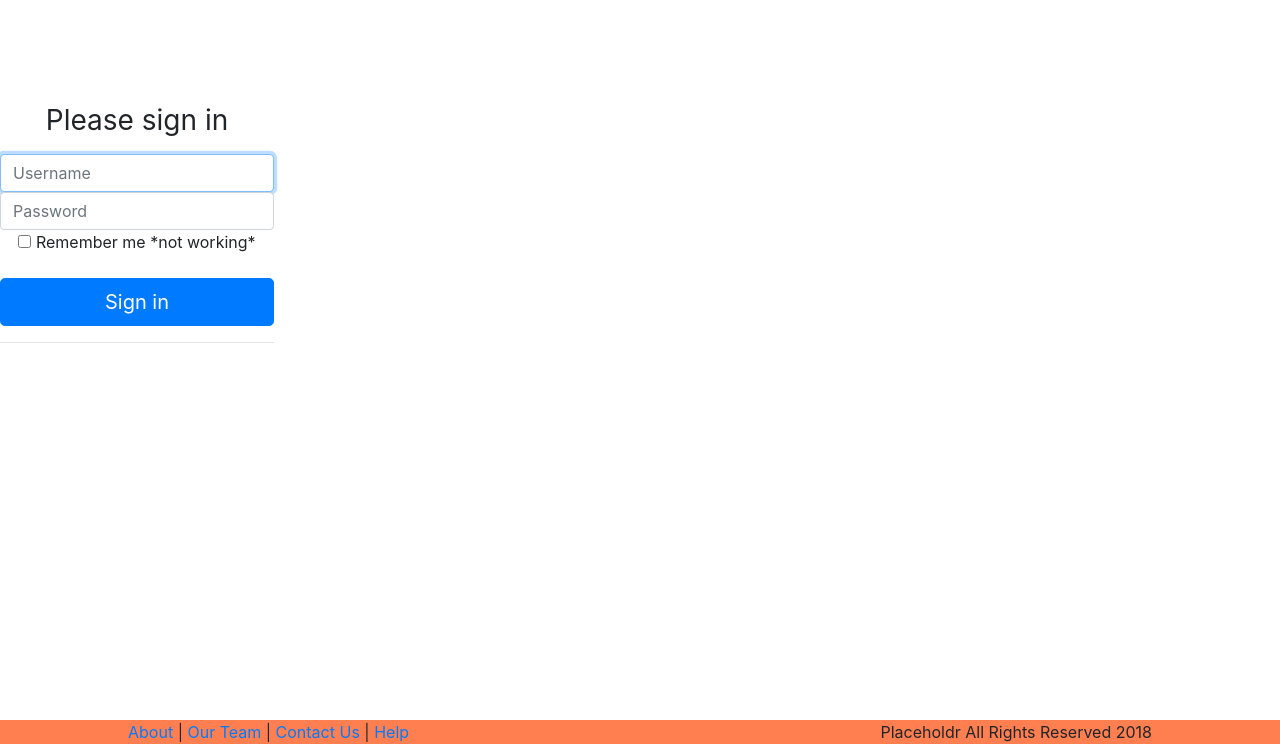
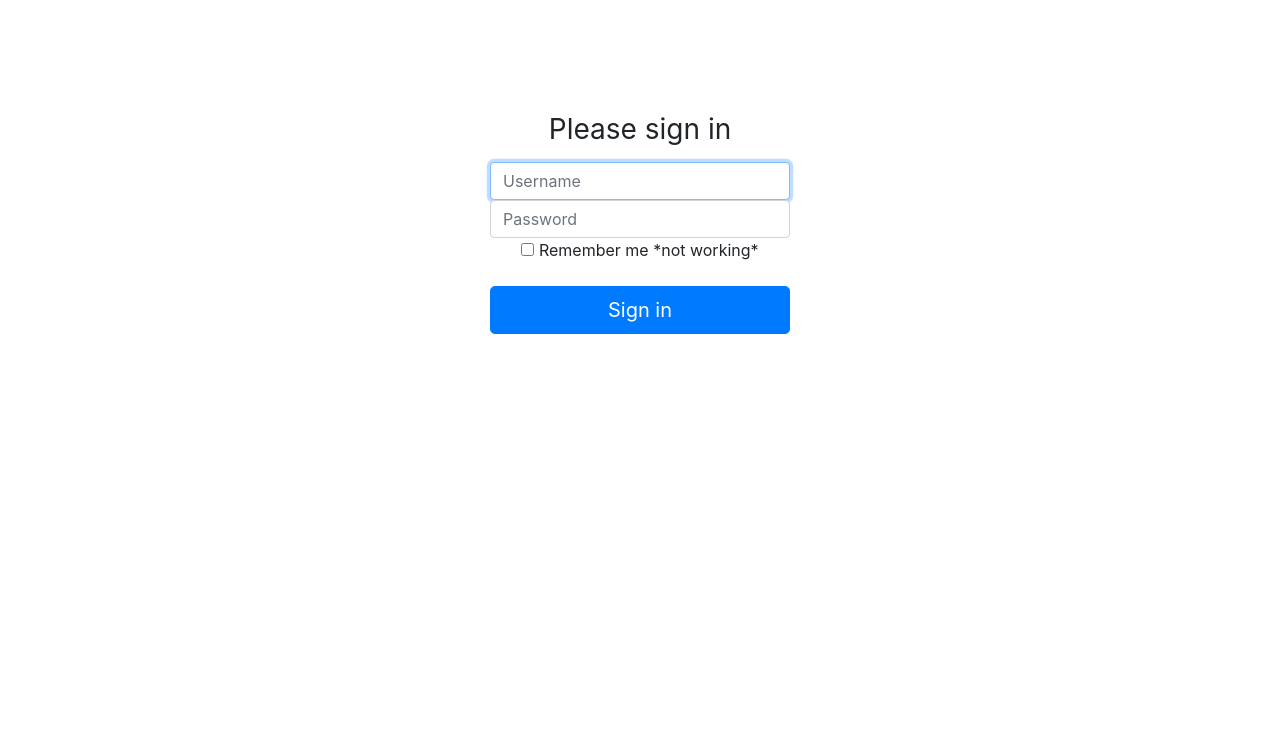
Before and after one commit to WADPlaceholdr/Placeholdr, a Django app: page /placeholdr/login/ in a window 1280 px wide. Shown: the part 56-800 px from the top of the page. Run offline with Django 3.2, Linux system fonts and the light colour scheme; data that the repository does not hold is empty; some libraries are stand-ins or nearby versions.

Commit message:
aestetic work on login page

```diff
--- /dev/null
+++ b/static/styles/login.css
@@ -0,0 +1,14 @@
+.form-signin {
+	width: 100%;
+	max-width: 330px;
+	padding: 15px;
+	margin: auto;
+	margin-top: 12%;
+}
+
+#notification {
+	width: 100%;
+	max-width: 330px;
+	padding: 15px;
+	margin: auto;
+}
--- a/templates/placeholdr/base.html
+++ b/templates/placeholdr/base.html
@@ -29,7 +29,7 @@
 			{% endblock %}
 		</title>
 	</head>
-	<body>
+	<body class="{% block body_class %}{% endblock %}">
 		<nav class="navbar navbar-expand-lg navbar-light bg-light fixed-top">
 			<a class="navbar-brand" href="#">
 				<!-- Logo commented out until higher rez available -->
@@ -104,22 +104,8 @@
 			</div>
 		</nav>
 
-		<div id = "mid" style="position:absolute; top:20%;">
-			<div>
-				{% block sidebar_block %}
-					{% get_category_list category %}
-				{% endblock %}
-			</div>
-			<div>
 		{% block body_block %}
 		{% endblock %}
-			</div>
-		<hr />
-		</div>
-		<div id="footer" style="position:fixed; width:100%; bottom:0%; background-color:coral; float:left;">
-			<div id="links" style="text-align: left; position:relative; left:10%; float:left;"><a href="{% url 'about' %}">About</a> | <a href="{% url 'team' %}">Our Team</a> | <a href="{% url 'contact' %}">Contact Us</a> | <a href="{% url 'help' %}">Help</a></div>
-			<div id="rights" style="position:relative; top:0px; right: 10%; text-align: right; z-index:-1">Placeholdr All Rights Reserved 2018</div>
-		</div>
 
 		<!-- Bootstrap jQuery -->
 		<script src="https://code.jquery.com/jquery-3.2.1.slim.min.js" integrity="sha384-KJ3o2DKtIkvYIK3UENzmM7KCkRr/rE9/Qpg6aAZGJwFDMVNA/GpGFF93hXpG5KkN" crossorigin="anonymous"></script>
@@ -128,7 +114,4 @@
 		<!-- Bootstrap JavaScript -->
 		<script src="https://maxcdn.bootstrapcdn.com/bootstrap/4.0.0/js/bootstrap.min.js" integrity="sha384-JZR6Spejh4U02d8jOt6vLEHfe/JQGiRRSQQxSfFWpi1MquVdAyjUar5+76PVCmYl" crossorigin="anonymous"></script>
 	</body>
-
-
-
 </html>
--- a/templates/placeholdr/login.html
+++ b/templates/placeholdr/login.html
@@ -5,8 +5,11 @@
 	Login
 {% endblock %}
 
+{% block css_block %}
+	<link rel="stylesheet" type="text/css" href="{% static 'styles/login.css' %}" />
+{% endblock %}
+{% block body_class %}text-center{% endblock %}
 {% block body_block %}
-	<div class="text-center">
 	<form class="form-signin" method="post" action="{% url 'login' %}">
 		{% csrf_token %}
 		<!-- <img class="mb-4" src="https://getbootstrap.com/assets/brand/bootstrap-solid.svg" alt="" width="72" height="72"> -->
@@ -23,8 +26,15 @@
 		<button class="btn btn-lg btn-primary btn-block" type="submit" value="submit">Sign in</button>
 		<!-- <p class="mt-5 mb-3 text-muted">© 2017-2018</p> -->
 	</form>
+
+	{% if error %}
+		<div id="notification">
+			<div class="alert alert-warning alert-dismissible fade show" role="alert">
+			<strong>Error</strong> {{ error }}
+			<button type="button" class="close" data-dismiss="alert" aria-label="Close">
+				<span aria-hidden="true">&times;</span>
+			</button>
 			</div>
-	{% if error %}
-		{{ error }}
+		</div>
 	{% endif %}
 {% endblock %}
```
Lines whose indentation alone changed are shown as unchanged.
